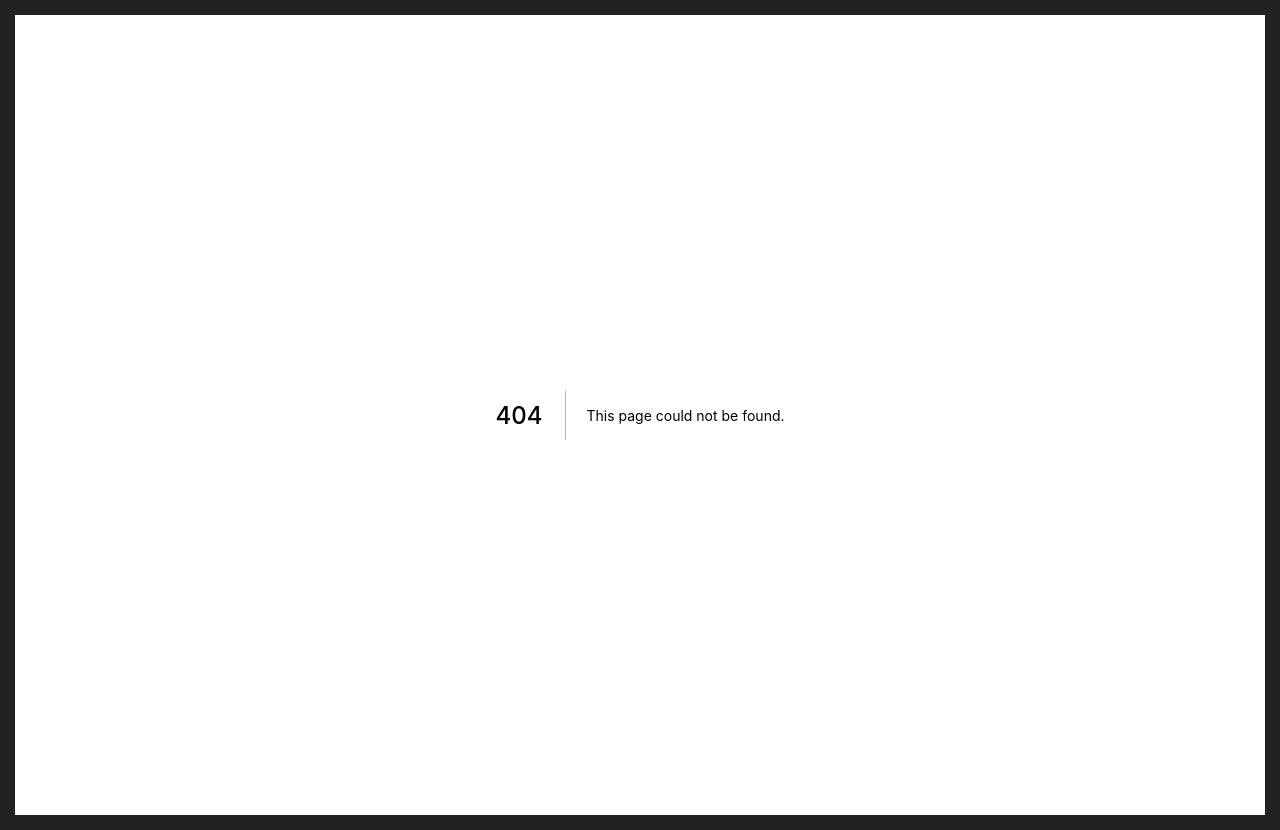
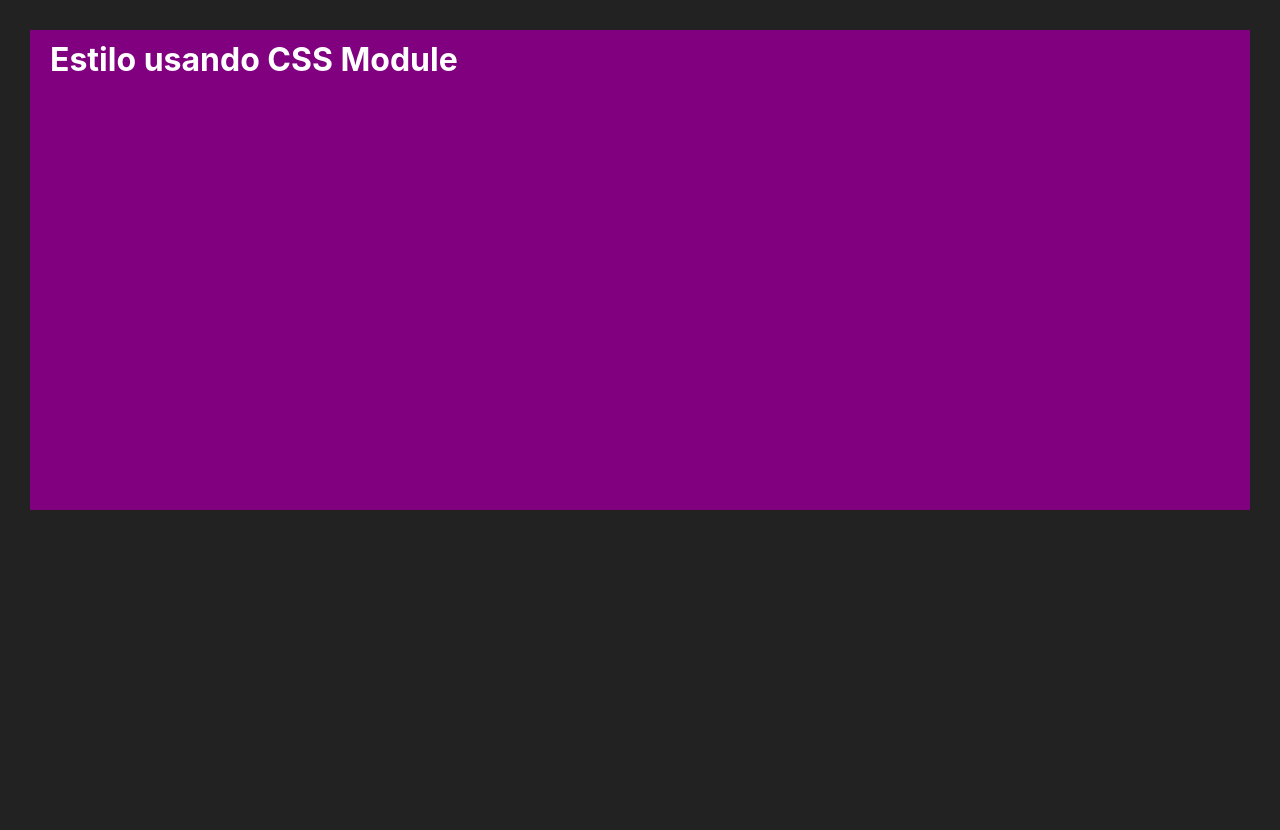
Before and after one commit to jaycalixto/learning-reactjs, a Next.js app in the folder nextjs/fundamentos/: page /estilo in a window 1280 px wide. Before the commit this address had no page. After the commit the page ends 800 px from the top, so only its background shows below. Built offline with nearby package versions, Linux system fonts and the light colour scheme.

Commit message:
next https://www.udemy.com/course/react-redux-pt/learn/lecture/27736630#notes

```diff
--- /dev/null
+++ b/nextjs/fundamentos/src/pages/estilo.jsx
@@ -0,0 +1,9 @@
+import styles from '../styles/Estilo.module.css';
+
+export default function Estilo() {
+  return (
+    <div className={styles.roxo}>
+      <h1>Estilo usando CSS Module</h1>
+    </div>
+  );
+}
--- /dev/null
+++ b/nextjs/fundamentos/src/styles/Estilo.module.css
@@ -0,0 +1,10 @@
+.roxo {
+    background-color: purple;
+    color: white;
+    height: 60vh;
+}
+
+.roxo h1 {
+    margin: 10px;
+    padding: 10px;
+}
```
